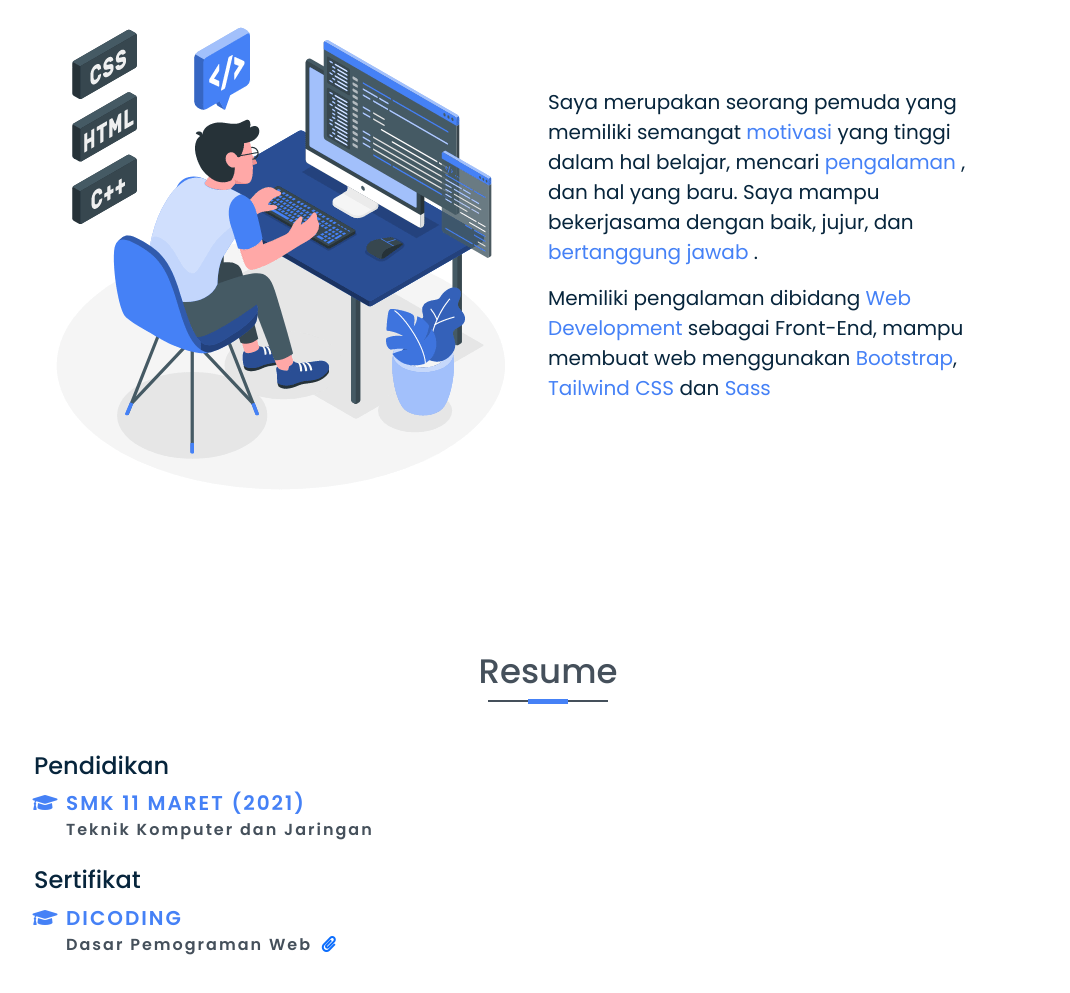
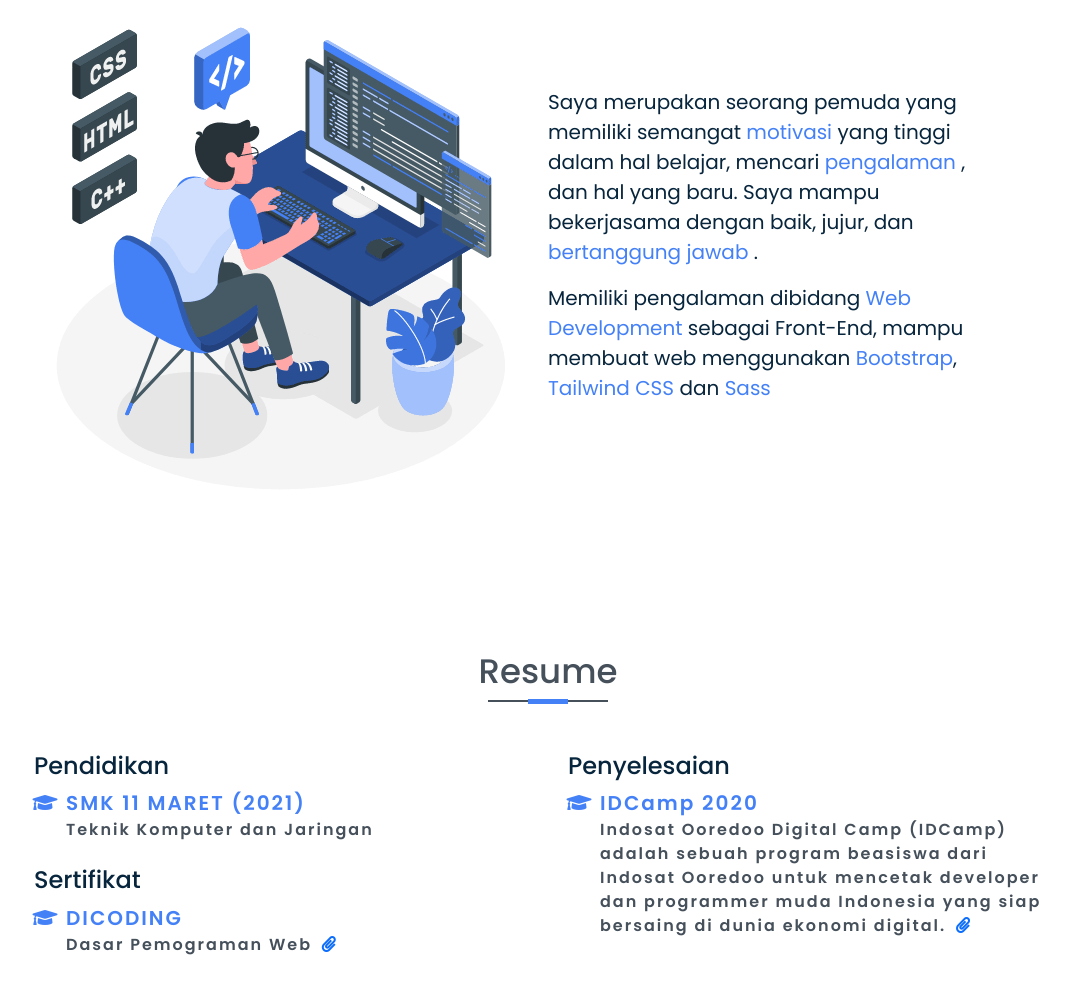
Before and after one commit to Rauliqbal/test-beta, a plain HTML site: page index.html in a window 1280 px wide. Shown: the part 788-1781 px from the top of the page, without its empty margins (92-1162 px from the left). Drawn offline with nearby package versions, Linux system fonts and the light colour scheme.

Commit message:
update resume

```diff
--- a/index.html
+++ b/index.html
@@ -129,6 +129,18 @@
               </li>
             </ul>
           </div>
+          <div class="col-lg-6 col-12">
+            <h3 class="resume-title">Penyelesaian</h3>
+            <ul class="fa-ul">
+              <li>
+                <span class="fa-li"><i class="fas fa-graduation-cap"></i></span>IDCamp 2020
+                <p>
+                  Indosat Ooredoo Digital Camp (IDCamp) adalah sebuah program beasiswa dari Indosat Ooredoo untuk mencetak developer dan programmer muda Indonesia yang siap bersaing di dunia ekonomi digital.
+                  <a href="https://idcamp.indosatooredoo.com/" target="_blank"><i class="fas fa-paperclip"></i></a>
+                </p>
+              </li>
+            </ul>
+          </div>
         </div>
       </div>
     </section>
```
